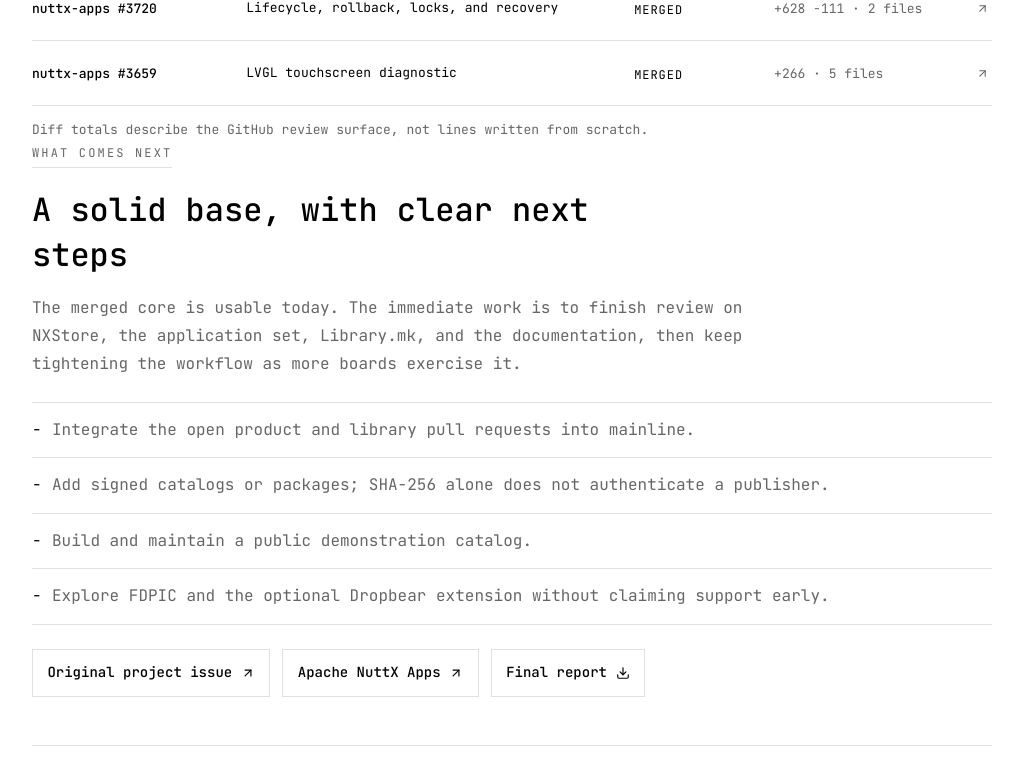
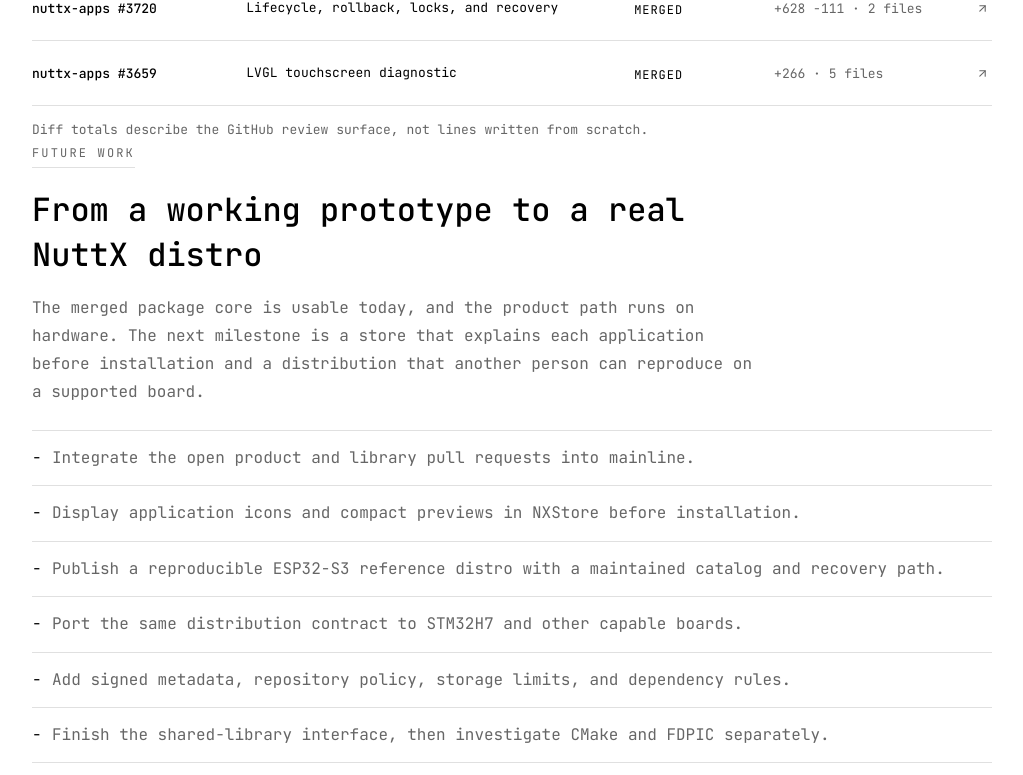
Before and after one commit to aviralgarg05/portfolio, a Next.js app: page /gsoc-2026-nuttx in a window 1280 px wide. Shown: the part 4995-5770 px from the top of the page, without its empty margins (128-1151 px from the left). Built offline with nearby package versions, Linux system fonts and the light colour scheme.

Commit message:
Add future work to GSoC report

```diff
--- a/app/gsoc-2026-nuttx/page.tsx
+++ b/app/gsoc-2026-nuttx/page.tsx
@@ -257,20 +257,22 @@
         <section className={styles.closingSection} aria-labelledby="next-title">
           <div className={`${styles.shell} ${styles.closingGrid}`}>
             <div>
-              <span className={styles.sectionNumber}>What comes next</span>
-              <h2 id="next-title">A solid base, with clear next steps</h2>
+              <span className={styles.sectionNumber}>Future work</span>
+              <h2 id="next-title">From a working prototype to a real NuttX distro</h2>
             </div>
             <div className={styles.remainingWork}>
               <p>
-                The merged core is usable today. The immediate work is to finish review on NXStore,
-                the application set, Library.mk, and the documentation, then keep tightening the
-                workflow as more boards exercise it.
+                The merged package core is usable today, and the product path runs on hardware.
+                The next milestone is a store that explains each application before installation
+                and a distribution that another person can reproduce on a supported board.
               </p>
               <ul>
                 <li>Integrate the open product and library pull requests into mainline.</li>
-                <li>Add signed catalogs or packages; SHA-256 alone does not authenticate a publisher.</li>
-                <li>Build and maintain a public demonstration catalog.</li>
-                <li>Explore FDPIC and the optional Dropbear extension without claiming support early.</li>
+                <li>Display application icons and compact previews in NXStore before installation.</li>
+                <li>Publish a reproducible ESP32-S3 reference distro with a maintained catalog and recovery path.</li>
+                <li>Port the same distribution contract to STM32H7 and other capable boards.</li>
+                <li>Add signed metadata, repository policy, storage limits, and dependency rules.</li>
+                <li>Finish the shared-library interface, then investigate CMake and FDPIC separately.</li>
               </ul>
               <div className={styles.closingLinks}>
                 <ExternalLink href="https://github.com/apache/nuttx/issues/17351">Original project issue</ExternalLink>
```
Also changed, not shown: 1 other file (tests, documents, lock files or other folders).
